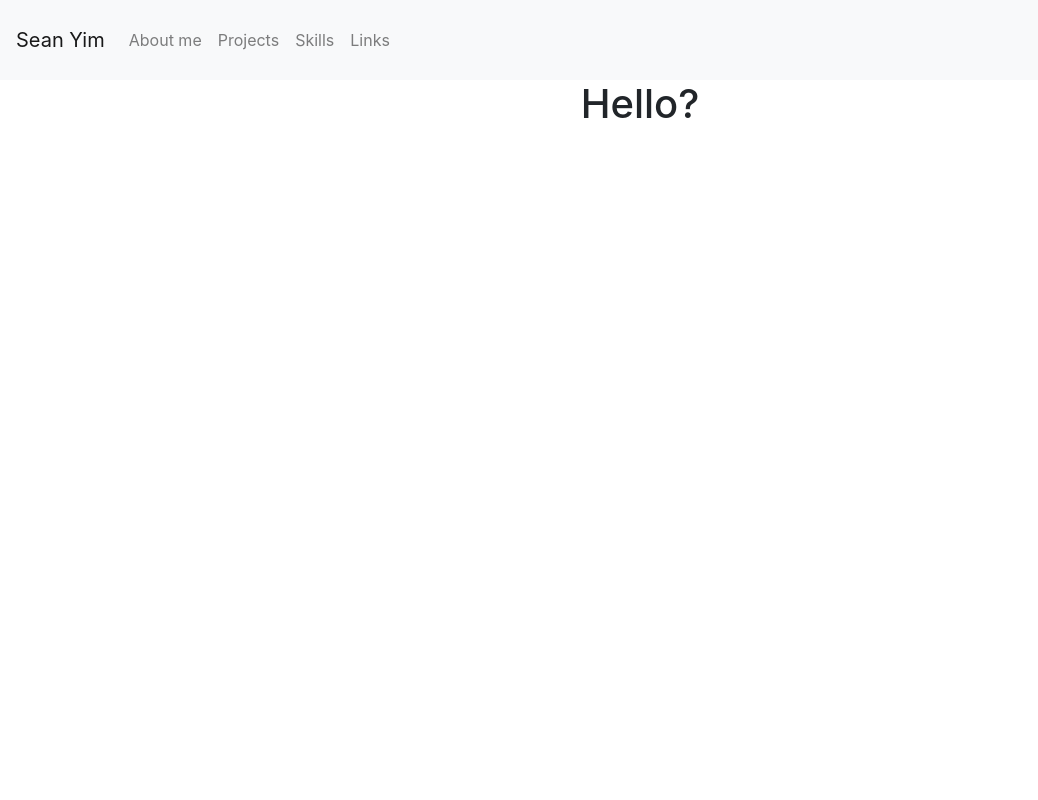
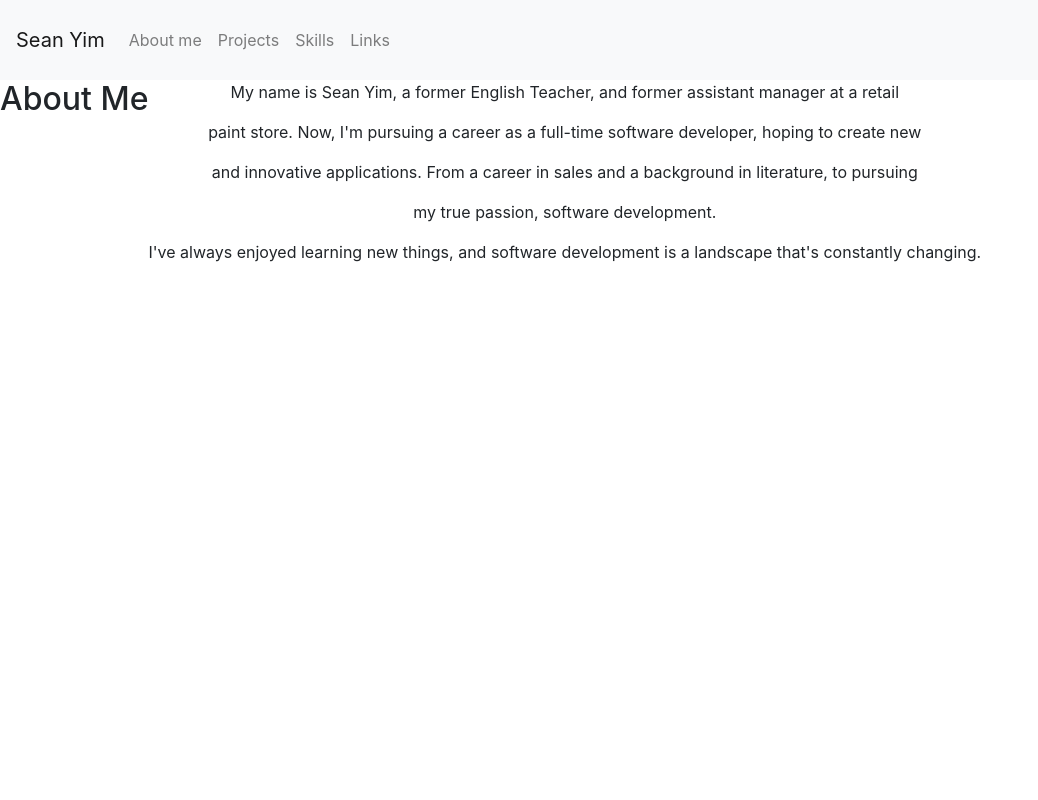
Before and after one commit to superjjang1/newportreact, a React (Create React App) app: page / in a window 1280 px wide. Shown: the top 800 px of the page, without its empty margins (0-1038 px from the left). Built offline with nearby package versions, Linux system fonts and the light colour scheme; the HTML template or start-up script is replaced by a standard one.

Commit message:
about me section

```diff
--- a/src/components/AboutMe/AboutMe.js
+++ b/src/components/AboutMe/AboutMe.js
@@ -10,8 +10,18 @@ class AboutMe extends Component {
         return (
             <div className="container-fluid">
                 <div className="home" id="Home">
-                    <h1>Hello?</h1>
-
+                    <div className="row">
+                        <h2 className="heading">
+                            About Me
+                        </h2>
+                        <div>
+                            My name is Sean Yim, a former English Teacher, and former assistant manager at a retail <p/>
+                            paint store. Now, I'm pursuing a career as a full-time software developer, hoping to create new <p/>
+                            and innovative applications. From a career in sales and a background in literature, to pursuing <p/>
+                            my true passion, software development.<p/>
+                            I've always enjoyed learning new things, and software development is a landscape that's constantly changing.
+                        </div>
+                    </div>
                 </div>
             </div>
         );
```
